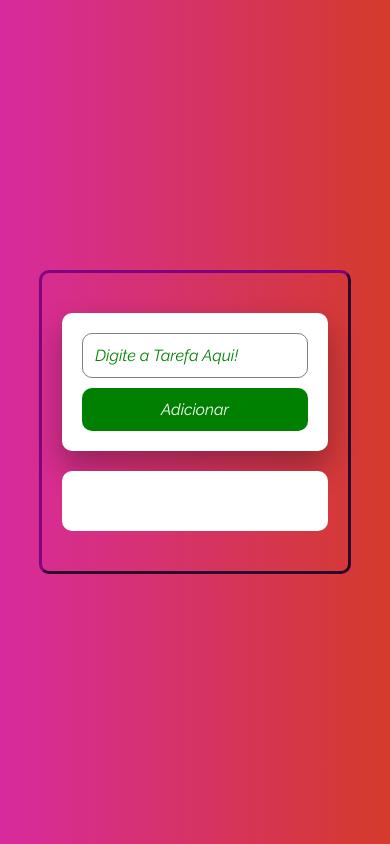
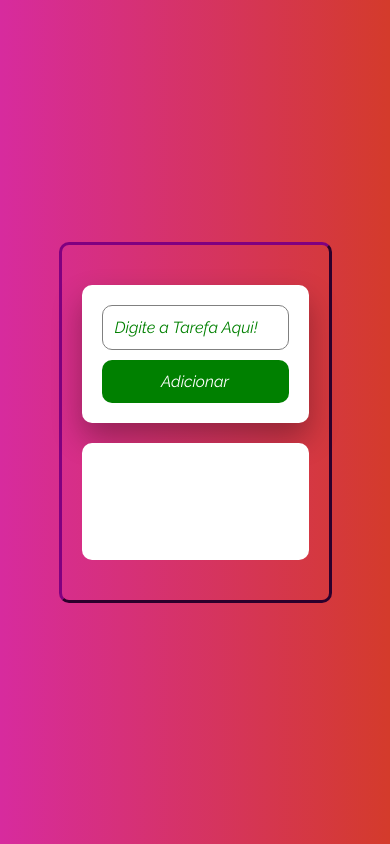
Before and after one commit to DouglasSouza05/ToDoList-HTML-CSS-JS, a plain HTML site: page src/index.html in a window 390 px wide. Drawn offline with Linux system fonts and the light colour scheme.

Commit message:
Modificando CSS

```diff
--- a/src/styles.css
+++ b/src/styles.css
@@ -82,11 +82,13 @@ body {
 /* Container em que ficará as tasks criadas */
 .task-container {
   background-color: white;
-  padding: 30px 20px;
+  padding: 10px 20px;
   margin-top: 20px;
   border-radius: 10px;
   box-shadow: 0 15px 30px, rgba(0, 0, 0, 0.3);
   width: 100%;
+  min-height: 30vw;
+  height: auto;
 }
 
 /* Texto do parágrafo */
@@ -147,7 +149,7 @@ body {
 
 @media only screen and (max-width: 1000px) {
   .container {
-    width: 80%;
+    width: 70%;
     max-width: none;
   }
 
@@ -162,11 +164,16 @@ body {
     height: 50px;
     /* margin-top: 10px; */
   }
+
+  .task-container {
+    min-height: 30vw;
+    height: auto;
+  }
 }
 
 @media only screen and (max-width: 700px) {
   .container {
-    width: 80%;
+    width: 70%;
     max-width: none;
   }
 
@@ -186,4 +193,9 @@ body {
     width: 100%;
     margin-left: 0;
   }
+
+  .task-container {
+    min-height: 30vw;
+    height: auto;
+  }
 }
```
